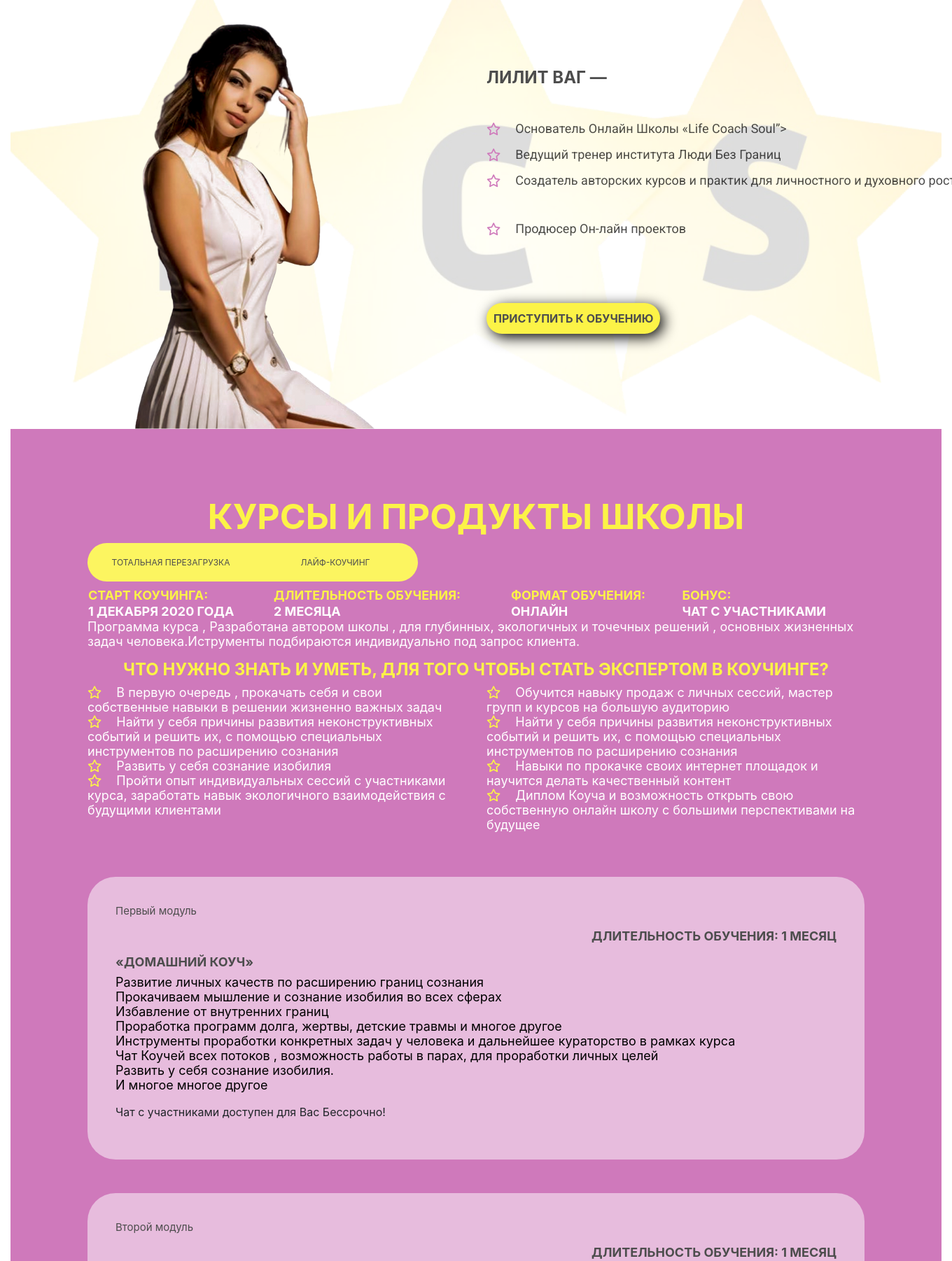
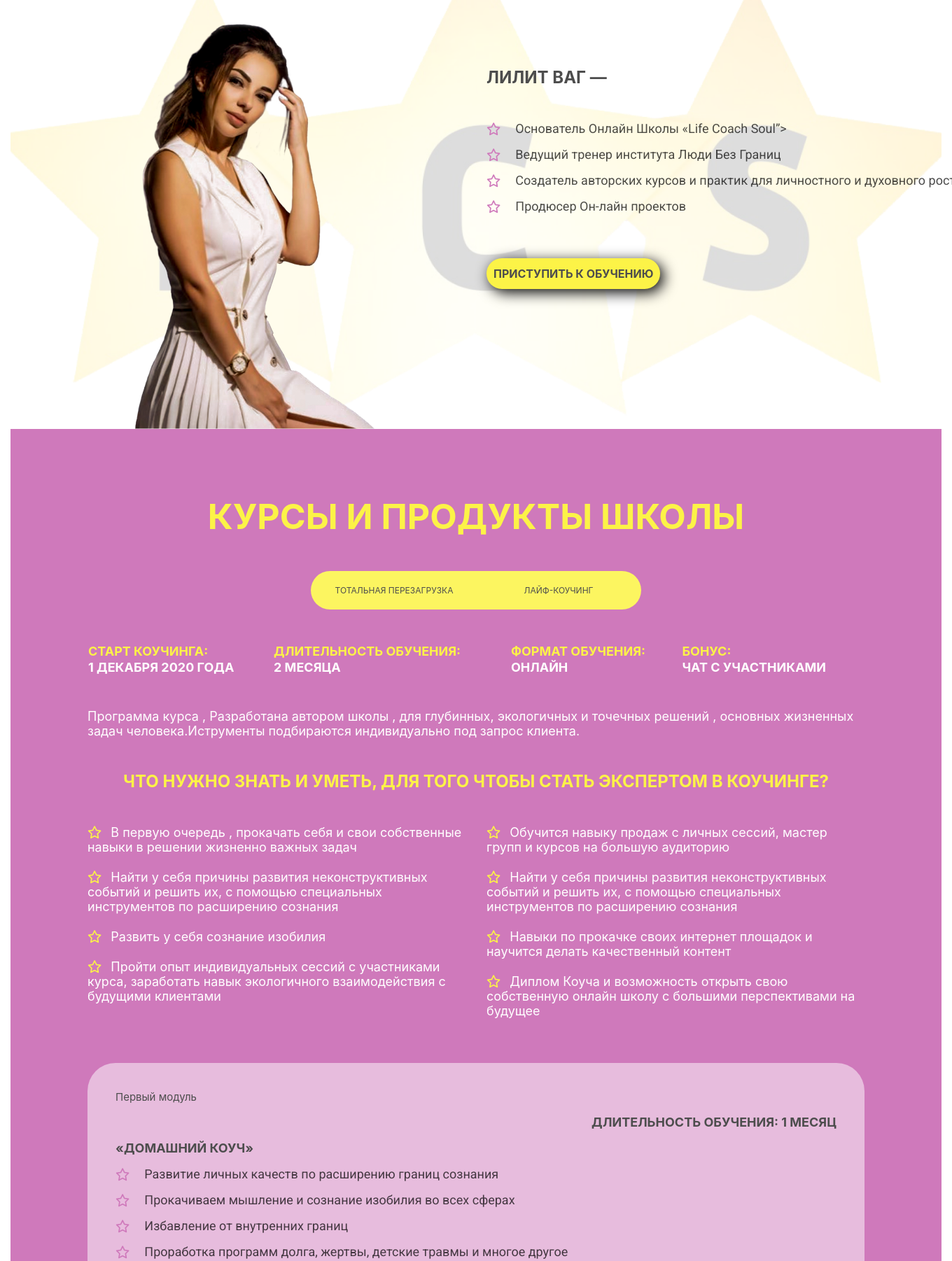
Before and after one commit to MarinaVector/school2, a PHP site: page / in a window 1360 px wide; the page is wider, and only the part inside the window is pictured. Shown: the part 718-2520 px from the top of that part at 70% size. Run offline with PHP 8.4, Linux system fonts and the light colour scheme; some libraries are stand-ins or nearby versions.

Commit message:
frontend all

```diff
--- a/css/style.css
+++ b/css/style.css
@@ -25,8 +25,11 @@ a {
   width: auto;
   background-image: url(../img/bruce-mars.jpg);
   background-size: cover;
-  background-color: #CF79BB;
+  background-color: rgba(207, 121, 187, 0.5);
   background-blend-mode: multiply;
+  -webkit-background-size: cover;
+  -moz-background-size: cover;
+  -o-background-size: cover;
 }
 
 .main-header2 {
@@ -64,7 +67,7 @@ a {
 .main-nav__nav-button {
   text-transform: uppercase;
   color: #FCF347;
-  border: 3px solid #FCF347;
+  border: 4px solid #FCF347;
   border-radius: 50px;
   padding-left: 10px;
   padding-right: 10px;
@@ -489,6 +492,18 @@ a {
   opacity: opacity 0.7;
 }
 
+.module__module-info {
+  font-size: 18px;
+  font-style: normal;
+  font-weight: 700;
+  line-height: 21px;
+  letter-spacing: 0em;
+  text-align: left;
+  color: #000000;
+  opacity: 0.7;
+  text-transform: uppercase;
+}
+
 .question-txt {
   font-size: 18px;
   font-style: normal;
--- a/css/style.scss
+++ b/css/style.scss
@@ -38,12 +38,15 @@ a {
 .main-header {
   height: 612px;
   width: auto;
+  //opacity: 0.5;
   background-image: url(../img/bruce-mars.jpg);
   background-size: cover;
-  background-color: $pink;
+  background-color: rgba(207, 121, 187, 0.5);
   background-blend-mode: multiply;
-
-}
+  -webkit-background-size: cover;
+  -moz-background-size: cover;
+  -o-background-size: cover;
+  }
 
 .main-header2 {
   background-image: url(../img/bruce-mars.jpg);
@@ -85,7 +88,7 @@ a {
 .main-nav__nav-button {
   text-transform: uppercase;
   color: $yellow;
-  border: 3px solid $yellow;
+  border: 4px solid $yellow;
   border-radius: 50px;
   padding-left: 10px;
   padding-right: 10px;
@@ -555,6 +558,19 @@ background: $pink;
   opacity: $opacity70;
 }
 
+.module__module-info {
+  //font-family: Roboto Condensed;
+  font-size: 18px;
+  font-style: normal;
+  font-weight: 700;
+  line-height: 21px;
+  letter-spacing: 0em;
+  text-align: left;
+  color: $dark;
+  opacity: 0.7;
+  text-transform: uppercase;
+}
+
 .question-txt {
   //font-family: Roboto Condensed;
   font-size: 18px;
--- a/index.html
+++ b/index.html
@@ -18,8 +18,8 @@
 </head>
 <body class="container-fluid">
 
-<header class="main-header">
-    <nav class="nav nav-fill container">
+<header class="main-header pb-5">
+    <nav class="nav nav-fill">
         <div class="nav-link">
             <img class="main-nav__nav-logo" src="img/Logo.png" alt="Логотип онлайн школы">
         </div>
@@ -28,17 +28,17 @@
             <a class="main-nav__nav-link nav-link">Коучинг</a>
             <a class="main-nav__nav-link nav-link">Обучение</a>
         </div>
-        <div class="main-nav__nav-links nav-link mt-4">
-            <i class="fab fa-whatsapp main-nav__whatsapp-icon fa-lg mr-2"></i>
-            <a class="main-nav__nav-button py-2">Личный кабинет</a>
+        <div class="main-nav__nav-links nav-link">
+            <i class="fab fa-whatsapp main-nav__whatsapp-icon fa-3x mr-3 mt-4"></i>
+            <a class="main-nav__nav-button py-2 px-4">Личный кабинет</a>
         </div>
 
     </nav>
-    <div class="info-block">
+    <div class="info-block col-12">
         <img class="info-block__info-logo mt-5" src="img/image-07-10-20-02-28-2%201.png" alt="">
         <h1 class="info-block__coach-title">Life coach soul</h1>
         <h3 class="info-block__school-title mb-5">Онлайн школа</h3>
-        <a class="info-block__call-btn my-5">приступить к обучению</a>
+        <a class="info-block__call-btn my-5 px-3 py-3">приступить к обучению</a>
     </div>
 </header>
 
@@ -69,7 +69,7 @@
                             <span class="about-author__info">Создатель авторских курсов и практик
                         для личностного и духовного роста</span>
                         </li>
-                        <li class="about-author__block mt-3 my-5">
+                        <li class="about-author__block my-3">
                             <i class="far fa-star pink-star mr-3"></i>
                             <span class="about-author__info">Продюсер Он-лайн проектов</span>
                         </li>
@@ -84,17 +84,17 @@
 
     <section class="school-product container-fluid py-5 px-5">
         <div class="container my-5 mx-auto">
-            <h3 class="school-product__title">Курсы и продукты школы</h3>
+            <h3 class="school-product__title mb-5">Курсы и продукты школы</h3>
             <div class="can-toggle text-center">
                 <input id="a" type="checkbox">
                 <label for="a">
-                    <span class="can-toggle__switch" data-checked="Лайф-Коучинг"
+                    <span class="can-toggle__switch mx-auto" data-checked="Лайф-Коучинг"
                           data-unchecked="Тотальная перезагрузка"></span>
 
                 </label>
             </div>
 
-            <table class="coaching-block">
+            <table class="coaching-block my-5">
                 <tr>
                     <th class="coaching-block__title">Старт коучинга:</th>
                     <th class="coaching-block__title">Длительность обучения:</th>
@@ -114,47 +114,47 @@
                 задач человека.Иструменты подбираются индивидуально под запрос клиента.
             </p>
 
-            <h3 class="skill-title">Что нужно знать и уметь, для того чтобы стать экспертом в Коучинге?</h3>
+            <h3 class="skill-title my-5">Что нужно знать и уметь, для того чтобы стать экспертом в Коучинге?</h3>
             <div class="row">
                 <ul class="lesson-txt col-lg-6">
                     <li class="skill-title__list">
-                        <i class="far fa-star yellow-star mr-3"></i>
-                        <span class="skill-title__info">В первую очередь , прокачать себя и свои собственные навыки в
+                        <i class="far fa-star yellow-star mr-2"></i>
+                        <span class="skill-title__info py-2">В первую очередь , прокачать себя и свои собственные навыки в
                             решении жизненно важных задач</span>
                     </li>
                     <li class="skill-title__list">
-                        <i class="far fa-star yellow-star mr-3"></i>
+                        <i class="far fa-star yellow-star mr-2 pt-4"></i>
                         <span class="skill-title__info">Найти у себя причины развития неконструктивных событий и решить
                             их, с помощью специальных инструментов по расширению сознания</span>
                     </li>
                     <li class="skill-title__list">
-                        <i class="far fa-star yellow-star mr-3"></i>
-                        <span class="skill-title__info">Развить у себя сознание изобилия</span>
+                        <i class="far fa-star yellow-star mr-2 pt-4"></i>
+                        <span class="skill-title__info py-2">Развить у себя сознание изобилия</span>
                     </li>
                     <li class="skill-title__list">
-                        <i class="far fa-star yellow-star mr-3"></i>
-                        <span class="skill-title__info">Пройти опыт индивидуальных сессий с участниками курса,
+                        <i class="far fa-star yellow-star mr-2 pt-4"></i>
+                        <span class="skill-title__info py-2">Пройти опыт индивидуальных сессий с участниками курса,
                             заработать навык экологичного взаимодействия с будущими клиентами</span>
                     </li>
                 </ul>
                 <ul class="lesson-txt col-lg-6">
                     <li class="skill-title__list">
-                        <i class="far fa-star yellow-star mr-3"></i>
+                        <i class="far fa-star yellow-star mr-2 mb-3p"></i>
                         <span class="skill-title__info">Обучится навыку продаж с личных сессий, мастер групп и курсов на
                             большую аудиторию</span>
                     </li>
                     <li class="skill-title__list">
-                        <i class="far fa-star yellow-star mr-3"></i>
+                        <i class="far fa-star yellow-star mr-2 pt-4"></i>
                         <span class="skill-title__info">Найти у себя причины развития неконструктивных событий и решить
                             их, с помощью специальных инструментов по расширению сознания</span>
                     </li>
                     <li class="skill-title__list">
-                        <i class="far fa-star yellow-star mr-3"></i>
+                        <i class="far fa-star yellow-star mr-2 pt-4"></i>
                         <span class="skill-title__info">Навыки по прокачке своих интернет площадок и научится делать
                             качественный контент</span>
                     </li>
                     <li class="skill-title__list">
-                        <i class="far fa-star yellow-star mr-3"></i>
+                        <i class="far fa-star yellow-star mr-2 pt-4"></i>
                         <span class="skill-title__info">Диплом Коуча и возможность открыть свою собственную онлайн
                             школу с большими перспективами на будущее</span>
                     </li>
@@ -167,20 +167,40 @@
                 <h2 class="module__module-title">«Домашний Коуч»</h2>
 
                 <ul class="">
-                    <li class="module__module-list">Развитие личных качеств по расширению границ сознания</li>
-                    <li class="module__module-list">Прокачиваем мышление и сознание изобилия во всех сферах</li>
-                    <li class="module__module-list">Избавление от внутренних границ</li>
-                    <li class="module__module-list">Проработка программ долга, жертвы, детские травмы и многое другое
+                    <li class="module__module-list my-3">
+                        <i class="far fa-star pink-star mr-3"></i>
+                        <span class="about-author__info">Развитие личных качеств по расширению границ сознания</span>
                     </li>
-                    <li class="module__module-list">Инструменты проработки конкретных задач у человека и дальнейшее
-                        кураторство в
-                        рамках курса
+                    <li class="module__module-list my-3">
+                        <i class="far fa-star pink-star mr-3"></i>
+                        <span class="about-author__info">Прокачиваем мышление и сознание изобилия во всех сферах</span>
                     </li>
-                    <li class="module__module-list">Чат Коучей всех потоков , возможность работы в парах, для
-                        проработки личных целей
+                    <li class="module__module-list my-3">
+                        <i class="far fa-star pink-star mr-3"></i>
+                        <span class="about-author__info">Избавление от внутренних границ</span>
                     </li>
-                    <li class="module__module-list">Развить у себя сознание изобилия.</li>
-                    <li class="module__module-list">И многое многое другое</li>
+                    <li class="module__module-list my-3">
+                        <i class="far fa-star pink-star mr-3"></i>
+                        <span class="about-author__info">Проработка программ долга, жертвы, детские травмы и многое другое</span>
+                    </li>
+                    <li class="module__module-list my-3">
+                        <i class="far fa-star pink-star mr-3"></i>
+                        <span class="about-author__info">Инструменты проработки конкретных задач у человека и дальнейшее
+                        кураторство в рамках курса</span>
+                    </li>
+                    <li class="module__module-list my-3">
+                        <i class="far fa-star pink-star mr-3"></i>
+                        <span class="about-author__info">Чат Коучей всех потоков , возможность работы в парах, для
+                        проработки личных целей</span>
+                    </li>
+                    <li class="module__module-list my-3">
+                        <i class="far fa-star pink-star mr-3"></i>
+                        <span class="about-author__info">Развить у себя сознание изобилия</span>
+                    </li>
+                    <li class="module__module-list my-3">
+                        <i class="far fa-star pink-star mr-3"></i>
+                        <span class="about-author__info">И многое многое другое</span>
+                    </li>
                 </ul>
                 <p class="module__module-info">Чат с участниками доступен для Вас Бессрочно!</p>
             </div>
@@ -192,32 +212,57 @@
                 <h2 class="module__module-title">«Эксперт»</h2>
 
                 <ul class="">
-                    <li class="module__module-list">Все уроки и инструменты от первого модуля</li>
-                    <li class="module__module-list">Обучение Навыкам онлайн продаж</li>
-                    <li class="module__module-list">Обучение продаж с вебинаров</li>
-                    <li class="module__module-list">План составления продающих вебинаров и помощь в выборе и разборе тем
+                    <li class="module__module-list my-3">
+                        <i class="far fa-star pink-star mr-3"></i>
+                        <span class="about-author__info">Все уроки и инструменты от первого модуля</span>
                     </li>
-                    <li class="module__module-list">Навыки качественного позиционирования себя и своих услуг в
-                        социальных
-                        сетях
-                        (Инстаграм)
+                    <li class="module__module-list my-3">
+                        <i class="far fa-star pink-star mr-3"></i>
+                        <span class="about-author__info">Обучение Навыкам онлайн продаж</span>
                     </li>
-                    <li class="module__module-list">Навыки По Личным и индивидуальным продажам</li>
-                    <li class="module__module-list">Навыки продаж на групповые Коучинговые услуги</li>
-                    <li class="module__module-list">Чат Коучей всех потоков , возможность работы в парах, для проработки
-                        личных целей
+                    <li class="module__module-list my-3">
+                        <i class="far fa-star pink-star mr-3"></i>
+                        <span class="about-author__info">Обучение продаж с вебинаров</span>
                     </li>
-                    <li class="module__module-list">Предоставление моей аудитории, Ваших первых клиентов и первых
-                        доходов
+                    <li class="module__module-list my-3">
+                        <i class="far fa-star pink-star mr-3"></i>
+                        <span class="about-author__info">План составления продающих вебинаров и помощь в выборе и разборе тем</span>
                     </li>
-                    <li class="module__module-list">Диплом Лайф-Коуча</li>
+                    <li class="module__module-list my-3">
+                        <i class="far fa-star pink-star mr-3"></i>
+                        <span class="about-author__info">Навыки качественного позиционирования себя и своих услуг в
+                        социальных сетях (Инстаграм)</span>
+                    </li>
+                    <li class="module__module-list my-3">
+                        <i class="far fa-star pink-star mr-3"></i>
+                        <span class="about-author__info">Навыки По Личным и индивидуальным продажам</span>
+                    </li>
+                    <li class="module__module-list my-3">
+                        <i class="far fa-star pink-star mr-3"></i>
+                        <span class="about-author__info">Навыки продаж на групповые Коучинговые услуги</span>
+                    </li>
+                    <li class="module__module-list my-3">
+                        <i class="far fa-star pink-star mr-3"></i>
+                        <span class="about-author__info">Чат Коучей всех потоков , возможность работы в парах, для проработки
+                        личных целей</span>
+                    </li>
+                    <li class="module__module-list my-3">
+                        <i class="far fa-star pink-star mr-3"></i>
+                        <span class="about-author__info">Предоставление моей аудитории, Ваших первых клиентов и первых
+                        доходов</span>
+                    </li>
+                    <li class="module__module-list my-3">
+                        <i class="far fa-star pink-star mr-3"></i>
+                        <span class="about-author__info">Диплом Лайф-Коуча</span>
+                    </li>
                 </ul>
                 <p class="module__module-info">Чат с участниками доступен для Вас Бессрочно!</p>
             </div>
-            <span class="question-txt">Остались вопросы? через ватсапп можете задать любой вопрос.</span>
-            <i class="fab fa-whatsapp"></i>
-            <br>
-            <a class="call-btn">перейти к оплате</a>
+            <div class="my-5  mx-auto">
+                <span class="question-txt">Остались вопросы? через ватсапп можете задать любой вопрос</span>
+                <i class="fab fa-whatsapp"></i>
+            </div>
+            <a class="call-btn  mx-auto">перейти к оплате</a>
         </div>
     </section>
     <h3 class="question my-5">Как приступить к обучению?</h3>
@@ -257,11 +302,10 @@
                     </div>
                 </div>
 
-                <div class="col-lg-2 p-0">
+                <div class="col-lg-2 p-0 mt-5">
                     <a class="col-lg-1 p-0 top-btn ml-2 px-4 py-2 mt-5">
-                        <img class="top-arrow mb-1 mr-1" src="img/Vector.svg"
-                             alt="top-arrow"><span
-                            class="top-txt">Вверх</span></a>
+                        <img class="top-arrow mb-2 mr-1" src="img/Vector.svg"
+                             alt="top-arrow"><span class="top-txt">Вверх</span></a>
                 </div>
             </div>
         </div>
```
Also changed, not shown: 1 other file.
